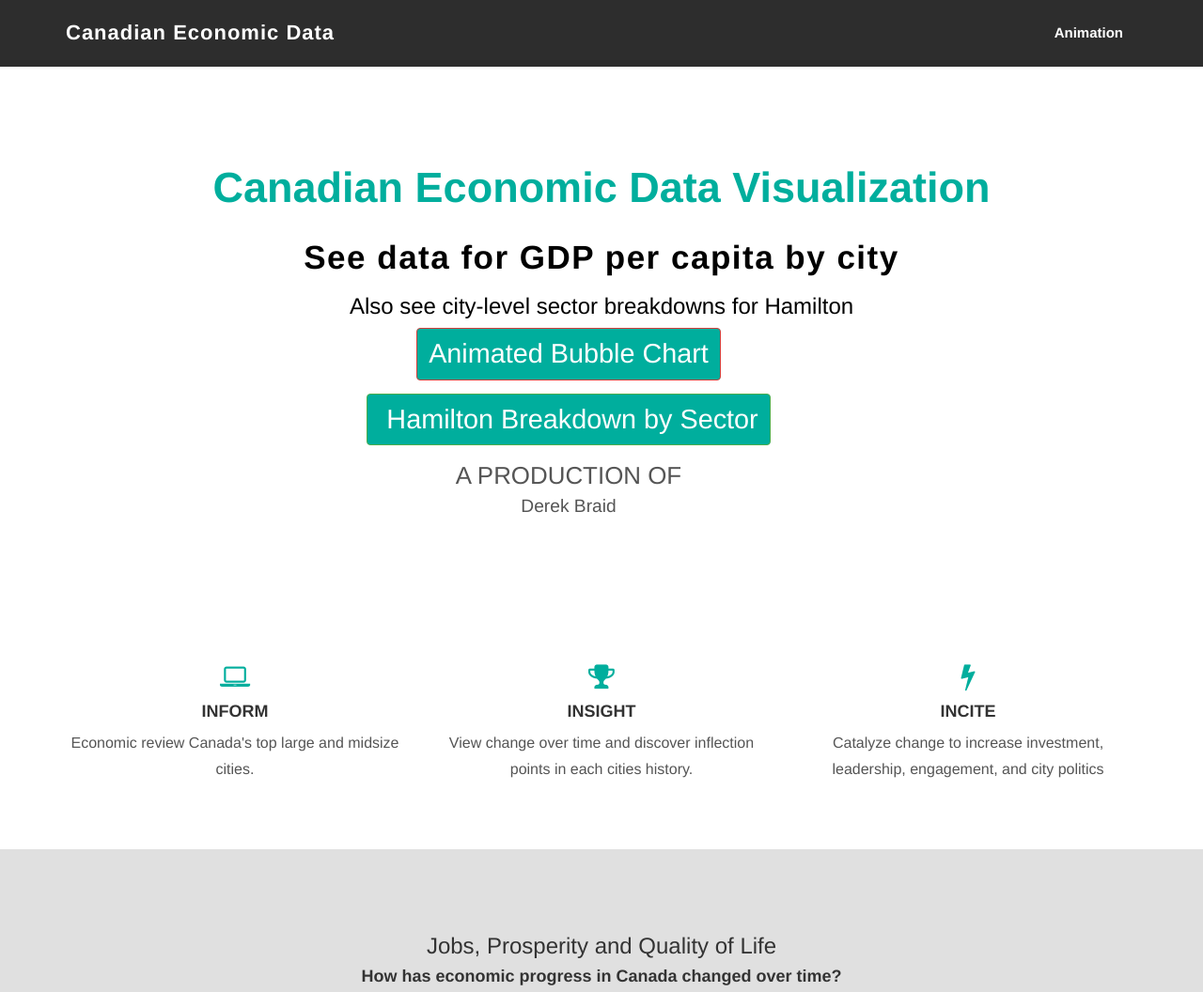
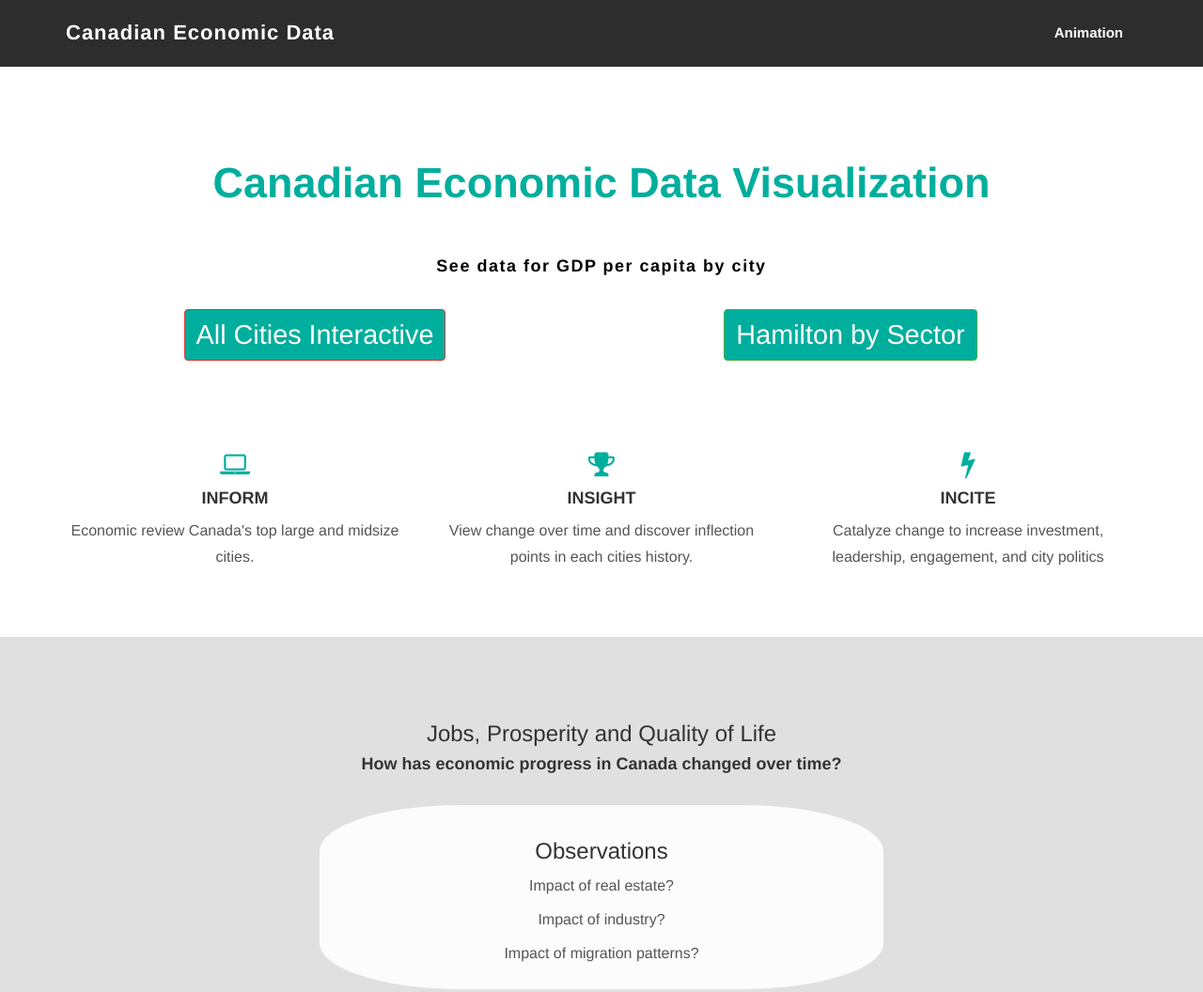
Before and after one commit to DeBraid/econsummit2014, a plain HTML site: page index.html in a window 1280 px wide. Shown: the top 1056 px of the page at 94% size. Drawn offline with Linux system fonts and the light colour scheme.

Commit message:
better homepages

```diff
--- a/assets/css/main.css
+++ b/assets/css/main.css
@@ -17,7 +17,6 @@
 
 body {
   background-color: #fff;
-
   font-weight: 300;
   font-size: 16px;
   color: #555;
@@ -198,6 +197,7 @@ a:after {
 }
 
 #productionOf {
+  margin-top: 2rem;
   font-size: 1.35em;
 }
 
@@ -224,30 +224,23 @@ a:after {
 
 #headerwrap {
 	margin-top: 125px;
-    text-align:center;
-	min-height: 500px;
+  text-align: center;
 	width: 100%;
 }
 
 #headerwrap h1 {
-	margin-top: 50px;
-    margin-bottom: -20px;
+	margin-top: 1em;
 	color: #00AE9D;
 	font-size: 45px;
 	font-weight: 900;
 }
 
-#headerwrap h2 {
+#headerwrap h4 {
 	color: black;
-	font-size: 35px;
 	font-weight: 600;
 	letter-spacing: 1.5px;
-    margin-top: 50px;
-}
-
-#headerwrap h3 {
-    color: black;
-    font-weight: 500;
+  margin-top: 3em;
+  margin-bottom: 2em;
 }
 
 #location {
--- a/index.html
+++ b/index.html
@@ -41,37 +41,32 @@
 	<div id="headerwrap">
 		<div class="container">
 			<div class="row centered">
-    	<div class="col-lg-12 jumbo-text">
-        <div>
+      	<div class="col-lg-12 jumbo-text">
           <h1>Canadian Economic Data Visualization</h1>
         </div>
 
-        <div id="location">
-          <h2>See data for GDP per capita by city</h2>
-          <h3>Also see city-level sector breakdowns for Hamilton</h3>
+        <div class="col-lg-12 mt-3">
+          <div id="location" class="col-lg-12">
+            <h4>See data for GDP per capita by city</h4>
+          </div>
         </div>
-
-			</div><!-- row -->
+			</div>
 
       <div class="row">
         <div id="voice" class="container">
-          <div class="col-lg-12">
-            <div id="main-register-btn">
-              <a  class="btn btn-danger" href="/economy-animation.html">Animated Bubble Chart</a>
-            </div>
 
-              <a class="btn btn-success" href="/hamilton-sectors.html">
-                <i class="fa fa-chart"></i>
-                Hamilton Breakdown by Sector
-              </a>
+          <div class="col-lg-6">
+            <a  class="btn btn-danger" href="/economy-animation.html">
+              All Cities Interactive
+            </a>
           </div>
 
-          <div class="col-lg-12">
-            <span id="productionOf">A PRODUCTION OF</span>
-            <p>Derek Braid</p>
+          <div class="col-lg-6">
+            <a class="btn btn-success" href="/hamilton-sectors.html">
+              Hamilton by Sector
+            </a>
           </div>
         </div>
-      </div>
       </div>
 		</div><!-- container -->
 	</div><!-- headerwrap -->
```
Lines whose indentation alone changed are shown as unchanged.
